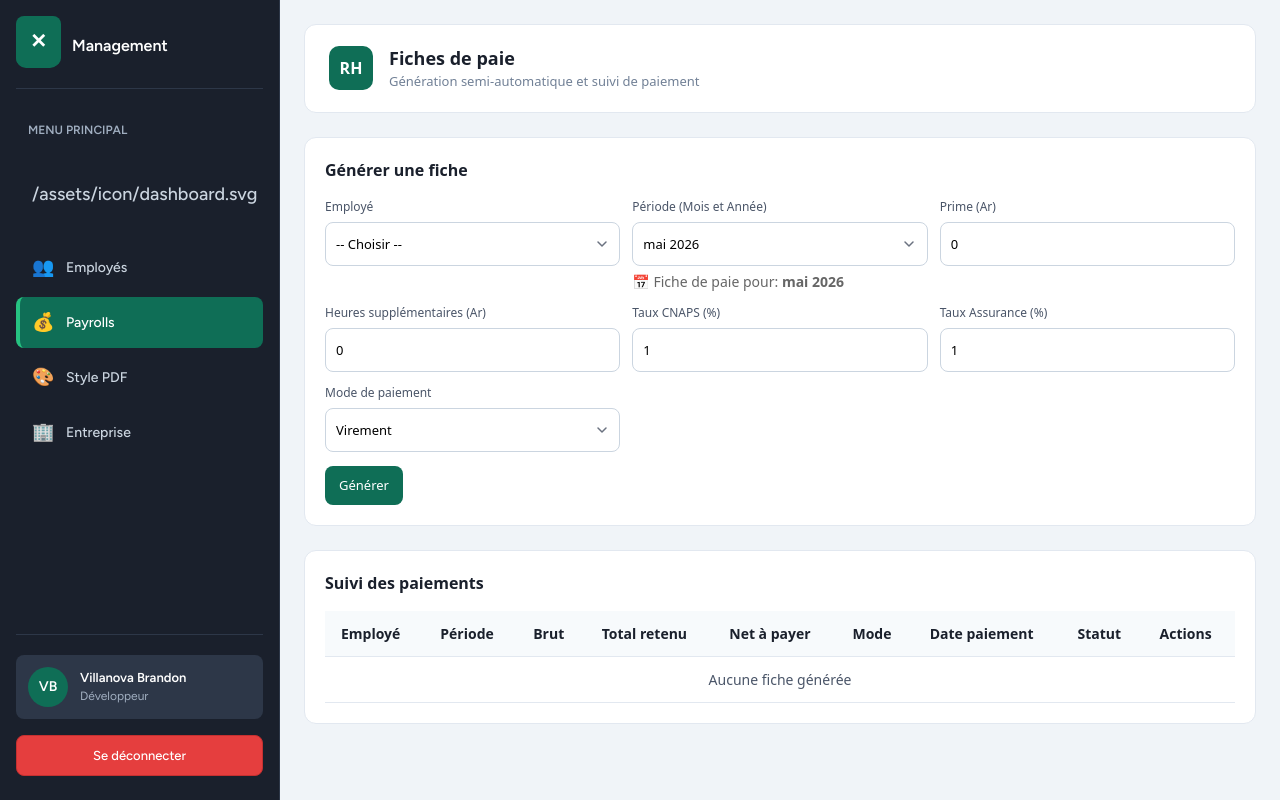
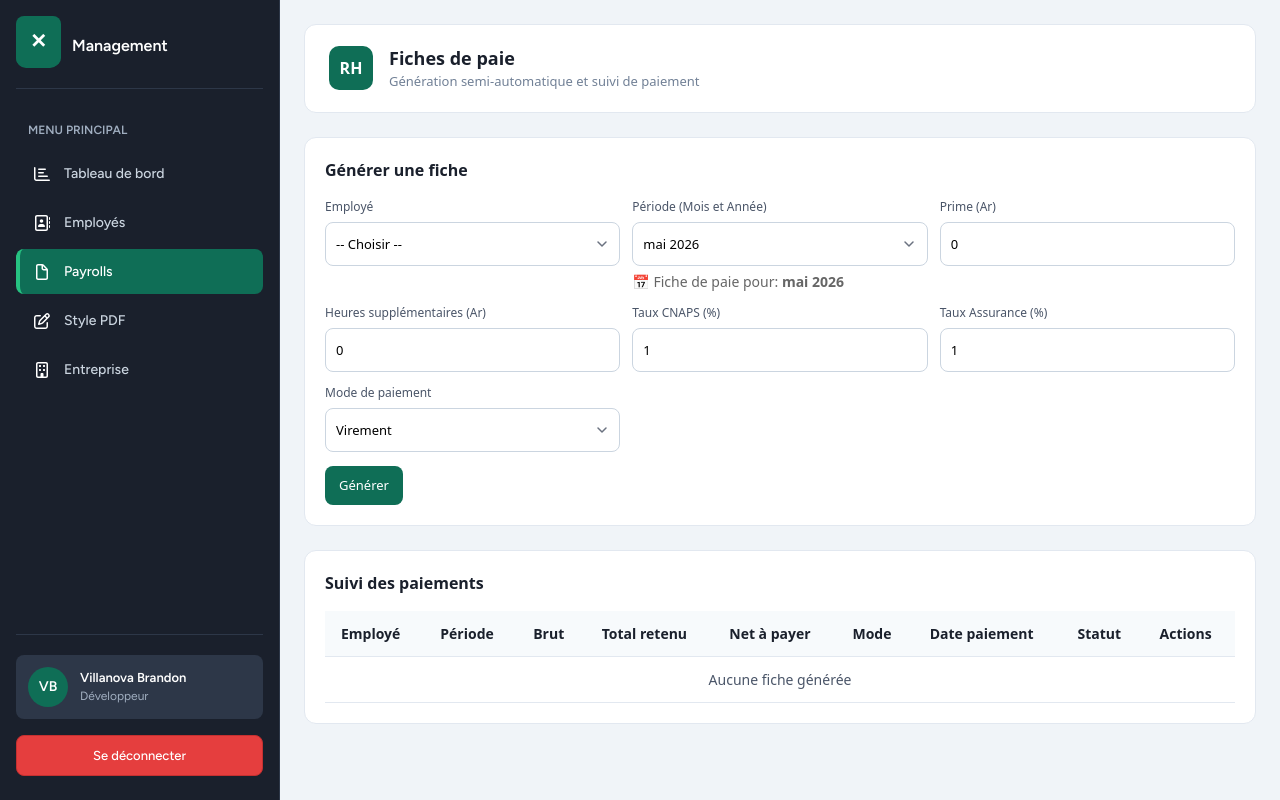
Before and after one commit to SkyloveTheSky/Employee_management, a Laravel app: page /admin/payrolls in a window 1280 px wide. Run offline with Laravel 12, Linux system fonts and the light colour scheme; the visitor is signed in with stand-in values (Sample User, id 1); data comes from the database, SQL or seed files in the repository; data that the repository does not hold is empty; style sheets or scripts are compiled from the project's sources; parts of the project's set-up code (start-up, migrations or seed data) failed here and were passed over; some libraries are stand-ins or nearby versions.

Commit message:
icones remplaçés
Co-authored-by: Copilot <copilot@github.com>

```diff
--- a/resources/js/Components/Admin/Sidebar.jsx
+++ b/resources/js/Components/Admin/Sidebar.jsx
@@ -1,4 +1,5 @@
 import { Link, router } from "@inertiajs/react";
+
 
 export default function Sidebar({ admin, currentPage, isOpen, setIsOpen }) {
 
@@ -7,12 +8,11 @@ export default function Sidebar({ admin, currentPage, isOpen, setIsOpen }) {
     };
 
     const menuItems = [
-    { label: "Tableau de bord", route: "admin.dashboard", icon: "/assets/icon/dashboard.svg" },
-    { label: "Employés", route: "admin.employees", icon: "👥" },
-    { label: "Payrolls", route: "admin.payrolls.index", icon: "💰" },
-    { label: "Style PDF", route: "admin.payrolls.style.edit", icon: "🎨" },
-    { label: "Entreprise", route: "admin.settings.company.edit", icon: "🏢" },
-    // { label: "Rapports", route: "admin.reports", icon: "📈" },
+    { label: "Tableau de bord", route: "admin.dashboard", icon: "/assets/icon/dashboard.svg", isSvg: true },
+    { label: "Employés",        route: "admin.employees",              icon: "/assets/icon/users.svg", isSvg: true },
+    { label: "Payrolls",        route: "admin.payrolls.index",         icon: "/assets/icon/payroll.svg", isSvg: true },
+    { label: "Style PDF",       route: "admin.payrolls.style.edit",    icon: "/assets/icon/edit.svg", isSvg: true },
+    { label: "Entreprise",      route: "admin.settings.company.edit",  icon: "/assets/icon/building.svg", isSvg: true },
 ];
 
     return (
@@ -56,7 +56,10 @@ export default function Sidebar({ admin, currentPage, isOpen, setIsOpen }) {
                                         : "4px solid transparent",
                             }}
                         >
-                            <span style={styles.icon}>{item.icon}</span>
+                            {item.isSvg
+                                ? <img src={item.icon} alt={item.label} style={styles.iconImg} />
+                                : <span style={styles.icon}>{item.icon}</span>
+                            }
                             {item.label}
                         </Link>
                     ))}
@@ -118,6 +121,15 @@ const styles = {
         left: 0,
         transition: "left 0.3s ease",
         zIndex: 1000,
+    },
+    icon: {
+        fontSize: "18px",
+    },
+
+    iconImg: {
+        width: "20px",
+        height: "20px",
+        filter: "invert(1)",
     },
     logoSection: {
         display: "flex",
```
Also changed, not shown: public/assets/icon/payroll.svg (added).
